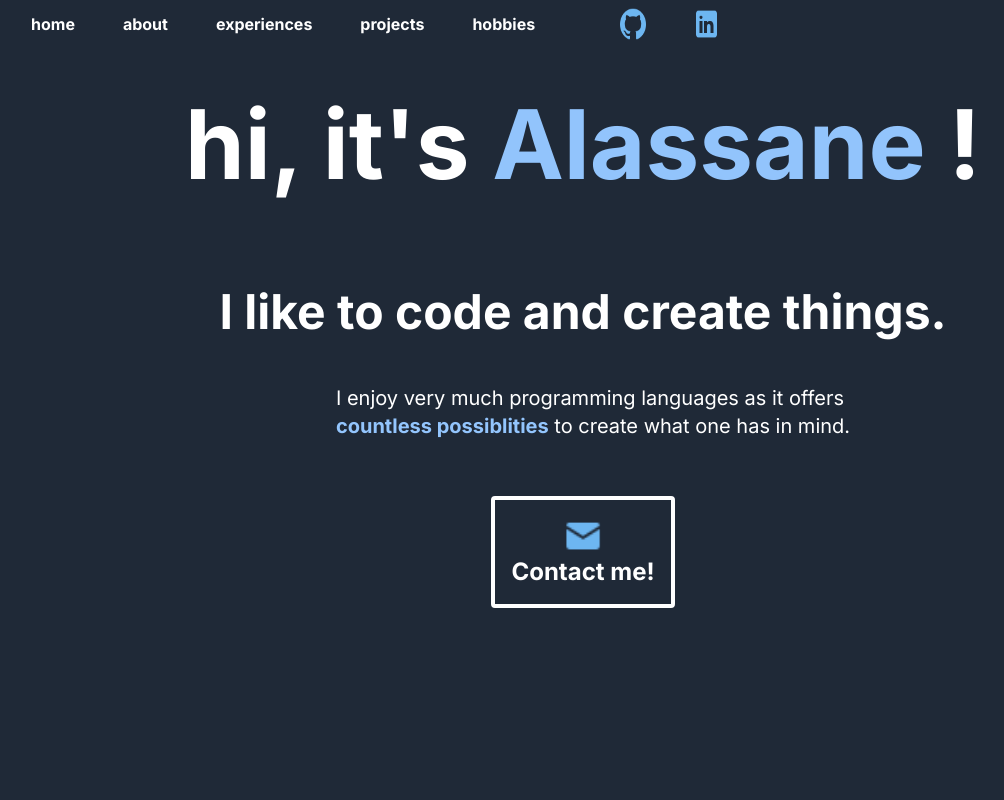
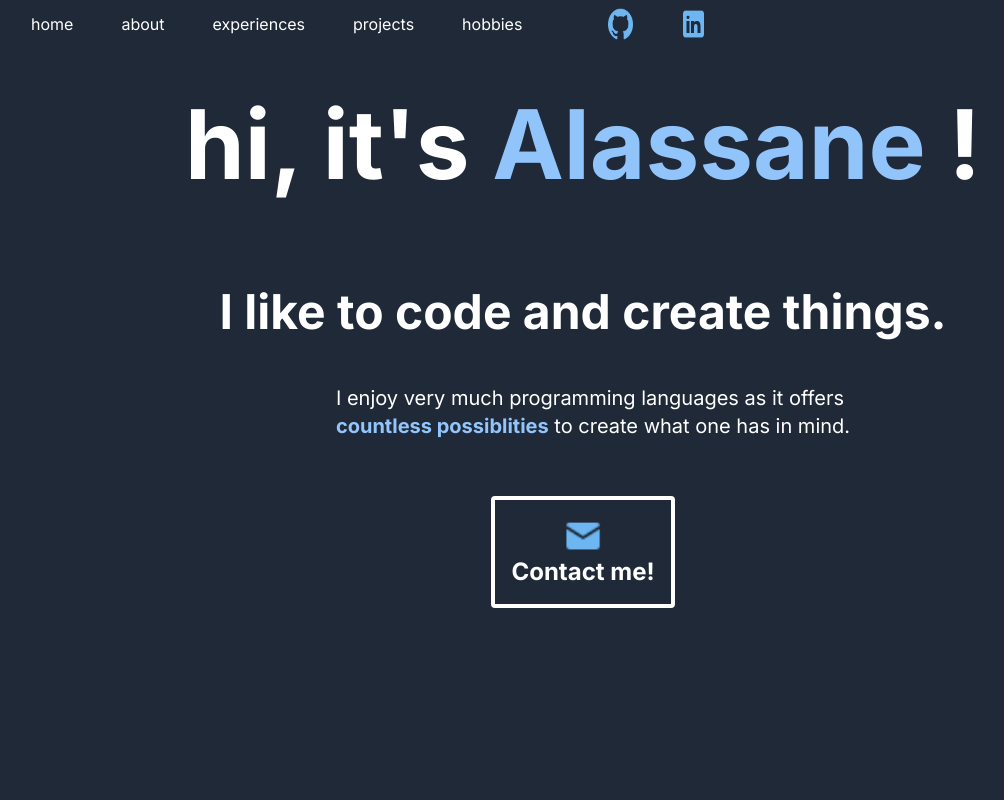
Before and after one commit to alassane8/alassanewade.com, a Next.js app in the folder portfolio/: page / in a window 1280 px wide. Shown: the top 800 px of the page, without its empty margins (57-1061 px from the left). Built offline with nearby package versions, Linux system fonts and the light colour scheme.

Commit message:
feat: style

```diff
--- a/portfolio/app/components/about.js
+++ b/portfolio/app/components/about.js
@@ -3,8 +3,8 @@ import React from 'react';
 const About = () => {
   return (
     <div id="about" className = "mx-auto bg-gray-800 max-w-6xl">
-      <h1 className = "text-6xl font-bold text-white hover:text-blue-300">
-      about me<br /><br />
+      <h1 className = "text-6xl font-bold text-white hover:text-7xl">
+      <br />about me<br /><br />
       </h1>
         <p className="text-xl text-white">
         <br /> {/* New paragraph */}
--- a/portfolio/app/components/experiences.js
+++ b/portfolio/app/components/experiences.js
@@ -4,8 +4,8 @@ const Experiences = () => {
 
   return (
     <div id="experiences" className = "mx-auto bg-gray-800 max-w-6xl">
-      <h1 className = "text-6xl font-bold text-white hover:text-blue-300">
-      experiences<br /><br />
+      <h1 className = "text-6xl font-bold text-white hover:text-7xl">
+      <br />experiences<br /><br />
       </h1>
 
     <div className = "h-screen mx-auto bg-gray-800 max-w-6xl">
--- a/portfolio/app/components/hobbies.js
+++ b/portfolio/app/components/hobbies.js
@@ -3,20 +3,20 @@ import React from 'react';
 const About = () => {
   return (
     <div id="hobbies" className = "mx-auto bg-gray-800 max-w-6xl">
-      <h1 className = "text-6xl font-bold text-white hover:text-blue-300">
-      hobbies<br /><br />
+      <h1 className = "text-6xl font-bold text-white hover:text-7xl">
+      <br />hobbies<br /><br />
       </h1>
-      <p className="text-xl font-bold text-white">
+      <p className="text-xl text-white">
       &emsp;&emsp;When I am not coding, I am interested in multiple sort <br />of {' '}
           <span className="text-blue-300">
-            art
+          <strong>art</strong>
           </span>{' '} such as paintings,
           music, drawings and sculpture.<br /><br /> &emsp;&emsp;I also enjoy {' '}
           <span className="text-blue-300">
-            video games
+          <strong>video games</strong>
           </span>{' '} and {' '}
           <span className="text-blue-300">
-            outside adventures
+          <strong>outside adventures</strong>
           </span><br />
         with my friends.
       </p>
--- a/portfolio/app/components/navbar.js
+++ b/portfolio/app/components/navbar.js
@@ -2,33 +2,33 @@ import React from 'react';
 
 const NavigationBar = () => {
   return (
-    <div id="navbar" className=" mx-auto bg-gray-800 max-w-6xl">
+    <div id="navbar" className=" mx-auto max-w-6xl">
     <div className = "fixed">
-    <div className="text-white font-bold flex items-center bg-gray-800  ">
+    <div className="text-white flex items-center">
         <div className="flex items-center w-full">
-          <button className="text-white font-bold py-2 px-4 transition-transform hover:scale-105 hover:text-blue-300 mx-2">
+          <button className="text-white py-2 px-4 transition-transform hover:scale-105 hover:text-blue-300 hover:font-bold mx-2">
             <a href="#home">home</a>
           </button>
-          <button className="text-white font-bold py-2 px-4 transition-transform hover:scale-105 hover:text-blue-300 mx-2">
+          <button className="text-white py-2 px-4 transition-transform hover:scale-105 hover:text-blue-300 hover:font-bold mx-2">
             <a href="#about">about</a>
           </button>
-          <button className="text-white font-bold py-2 px-4 transition-transform hover:scale-105 hover:text-blue-300 mx-2">
+          <button className="text-white py-2 px-4 transition-transform hover:scale-105 hover:text-blue-300 hover:font-bold mx-2">
             <a href="#experiences">experiences</a>
           </button>
-          <button className="text-white font-bold py-2 px-4 transition-transform hover:scale-105 hover:text-blue-300 mx-2">
+          <button className="text-white py-2 px-4 transition-transform hover:scale-105 hover:text-blue-300 hover:font-bold mx-2">
             <a href="#projects">projects</a>
           </button>
-          <button className="text-white font-bold py-2 px-4 transition-transform hover:scale-105 hover:text-blue-300 mx-2">
+          <button className="text-white py-2 px-4 transition-transform hover:scale-105 hover:text-blue-300 hover:font-bold mx-2">
             <a href="#hobbies">hobbies</a>
           </button>
         </div>
         <div className="flex items-center ">
-          <button className="text-white font-bold py-2 px-4 transition-transform hover:scale-110 hover:text-blue-300 mx-2">
+          <button className="py-2 px-4 transition-transform hover:scale-110 hover:text-blue-300 mx-2">
             <a href="https://github.com/alassane8">
               <img src="images/github.png" alt="Github" className="h-8 w-11"></img>
             </a>
           </button>
-          <button className="text-white font-bold py-2 px-4 transition-transform hover:scale-110 hover:text-blue-300 mx-2">
+          <button className="py-2 px-4 transition-transform hover:scale-110 hover:text-blue-300 mx-2">
             <a href="https://www.linkedin.com/in/alassane-wade-91181725b/">
               <img src="images/linkedin.png" alt="LinkedIn" className="h-8 w-11"></img>
             </a>
--- a/portfolio/app/components/projects.js
+++ b/portfolio/app/components/projects.js
@@ -4,8 +4,8 @@ const Projects = () => {
   return (
     <div id="projects" className="mx-auto bg-gray-800 max-w-6xl">
 
-      <h1 className="text-6xl font-bold text-white hover:text-blue-300">
-        projects<br /><br />
+      <h1 className="text-6xl font-bold text-white hover:text-7xl">
+      <br />projects<br /><br />
       </h1>
 
       <div className="grid grid-cols-3 gap-5">
```
